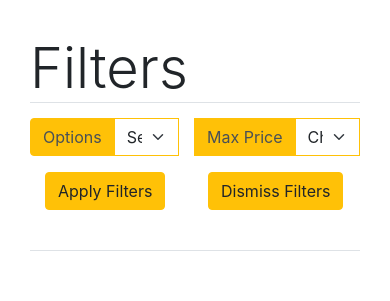
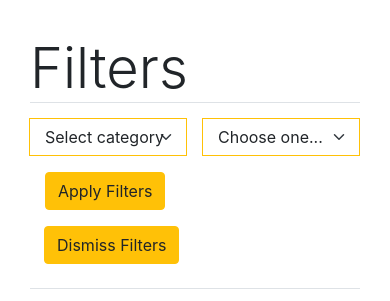
Before and after one commit to AlexHM/WebShop, a PHP site: page /html/home/home.php in a window 390 px wide. Shown: the part 56-357 px from the top of the page. Run offline with PHP 8.4, Linux system fonts and the light colour scheme; data comes from the database, SQL or seed files in the repository; some libraries are stand-ins or nearby versions.

Commit message:
Update display none lbls moile in home

```diff
--- a/NFTS/html/home/home.php
+++ b/NFTS/html/home/home.php
@@ -290,15 +290,15 @@ if ($productQuantity > 0 && ($flagCookie || $flagSession)) {
             <fieldset class="row border-top-1">
                 <div class="col-12 d-flex align-items-center justify-content-around">
                     <form class="input-group d-flex align-items-center" action="home.php" method="POST">
-                        <label class="input-group-text bg-warning border-warning" for="inputGroupSelect01">Options</label>
-                        <select class="form-select border-warning me-3" id="inputGroupSelect01" name="selectCategory">
+                        <label class="input-group-text bg-warning border-warning d-none d-sm-none d-md-block" for="inputGroupSelect01">Options</label>
+                        <select class="col-6 form-select border-warning me-3" id="inputGroupSelect01" name="selectCategory">
                             <option selected>Select category</option>
                             <option value="Meme">Memes</option>
                             <option value="Art">Art</option>
                             <option value="Gaming">Gaming</option>
                         </select>
-                        <label class="input-group-text bg-warning border-warning" for="inputGroupSelect01">Max Price</label>
-                        <select class="form-select border-warning" id="inputGroupSelect01" name="selectPrice">
+                        <label class="input-group-text bg-warning border-warning d-none d-sm-none d-md-block" for="inputGroupSelect01">Max Price</label>
+                        <select class="col-6 form-select border-warning" id="inputGroupSelect01" name="selectPrice">
                             <option selected>Choose one...</option>
                             <option value="< 100">&lt; 100€</option>
                             <option value="< 200">&lt; 200€</option>
@@ -308,12 +308,12 @@ if ($productQuantity > 0 && ($flagCookie || $flagSession)) {
                             <option value="< 10000">&lt; 10.000€</option>
                             <option value="> 10000">&gt; 10.000€</option>
                         </select>
-                        <div class="col-6 col-md-2 display-flex align-items-center p-3">
+                        <div class="col-12 col-md-2 display-flex align-items-center p-3">
                             <div class="input-group d-flex align-items-center">
                                 <input type="submit" class="btn btn-warning" value="Apply Filters" name=btnSelect>
                             </div>
                         </div>
-                        <div class="col-6 col-md-2 display-flex">
+                        <div class="col-12 col-md-2 display-flex">
                             <div class="input-group d-flex align-items-center">
                                 <input type="submit" class="btn btn-warning" value="Dismiss Filters" name=btnDF>
                             </div>
```
